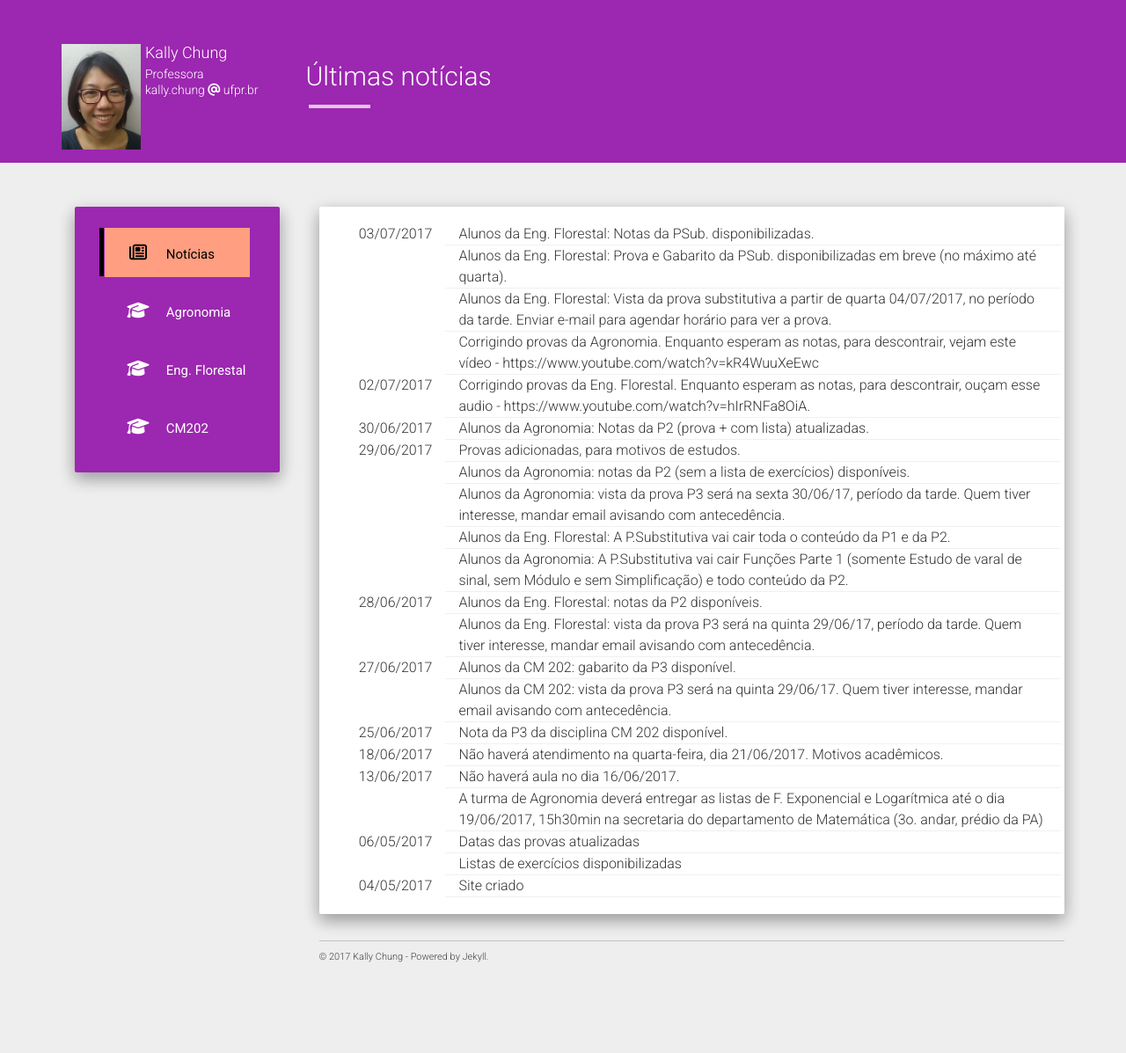
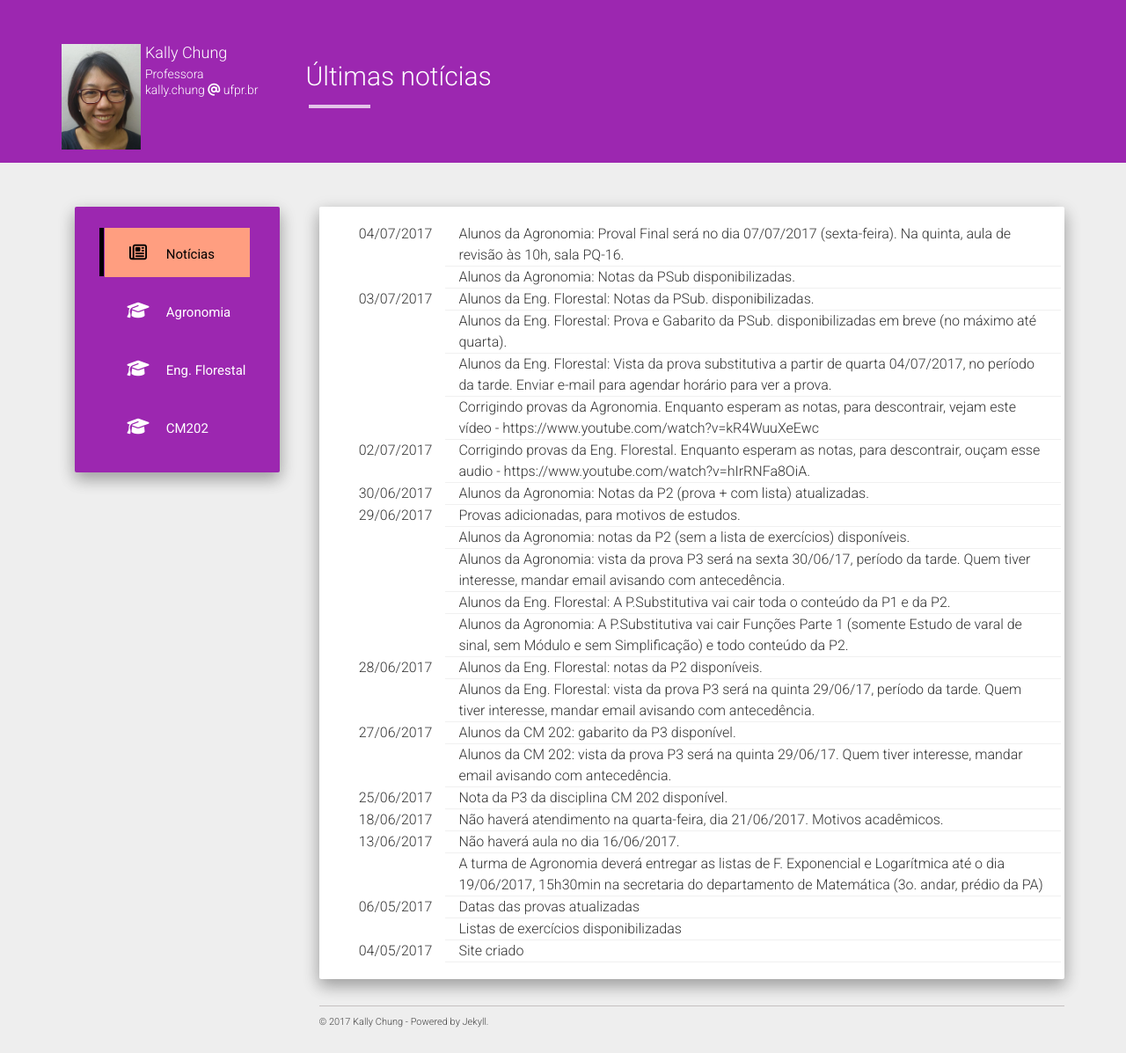
Before and after one commit to chunggnuhc/chunggnuhc.github.io, a Jekyll site: the page built from index.html, in a window 1280 px wide. Shown: the whole page at 88% size. Built offline with Jekyll 4.4.1, drawn with Linux system fonts in a browser that asks for light colours; nearby versions of some CDN libraries; before the commit the page ends 1123 px from its top, so only the background shows below that.

Commit message:
Notícias atualizadas

```diff
--- a/_data/noticias.yml
+++ b/_data/noticias.yml
@@ -1,3 +1,7 @@
+- data: 2017-07-04
+  noticia: "Alunos da Agronomia: Notas da PSub disponibilizadas."
+- data: 2017-07-04
+  noticia: "Alunos da Agronomia: Proval Final será no dia 07/07/2017 (sexta-feira). Na quinta, aula de revisão às 10h, sala PQ-16."
 - data: 2017-07-03
   noticia: "Corrigindo provas da Agronomia. Enquanto esperam as notas, para descontrair, vejam este vídeo - https://www.youtube.com/watch?v=kR4WuuXeEwc"
 - data: 2017-07-03
```
